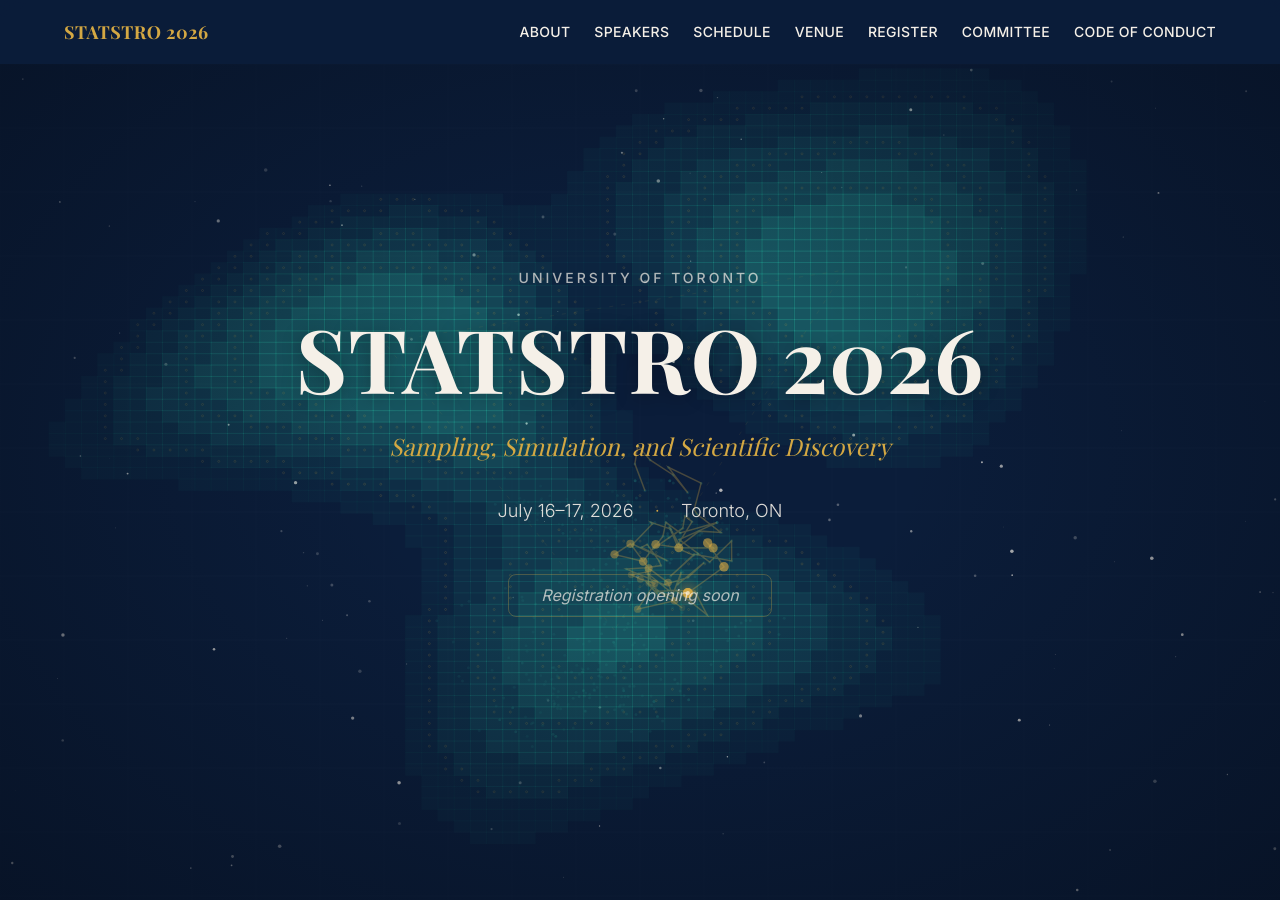
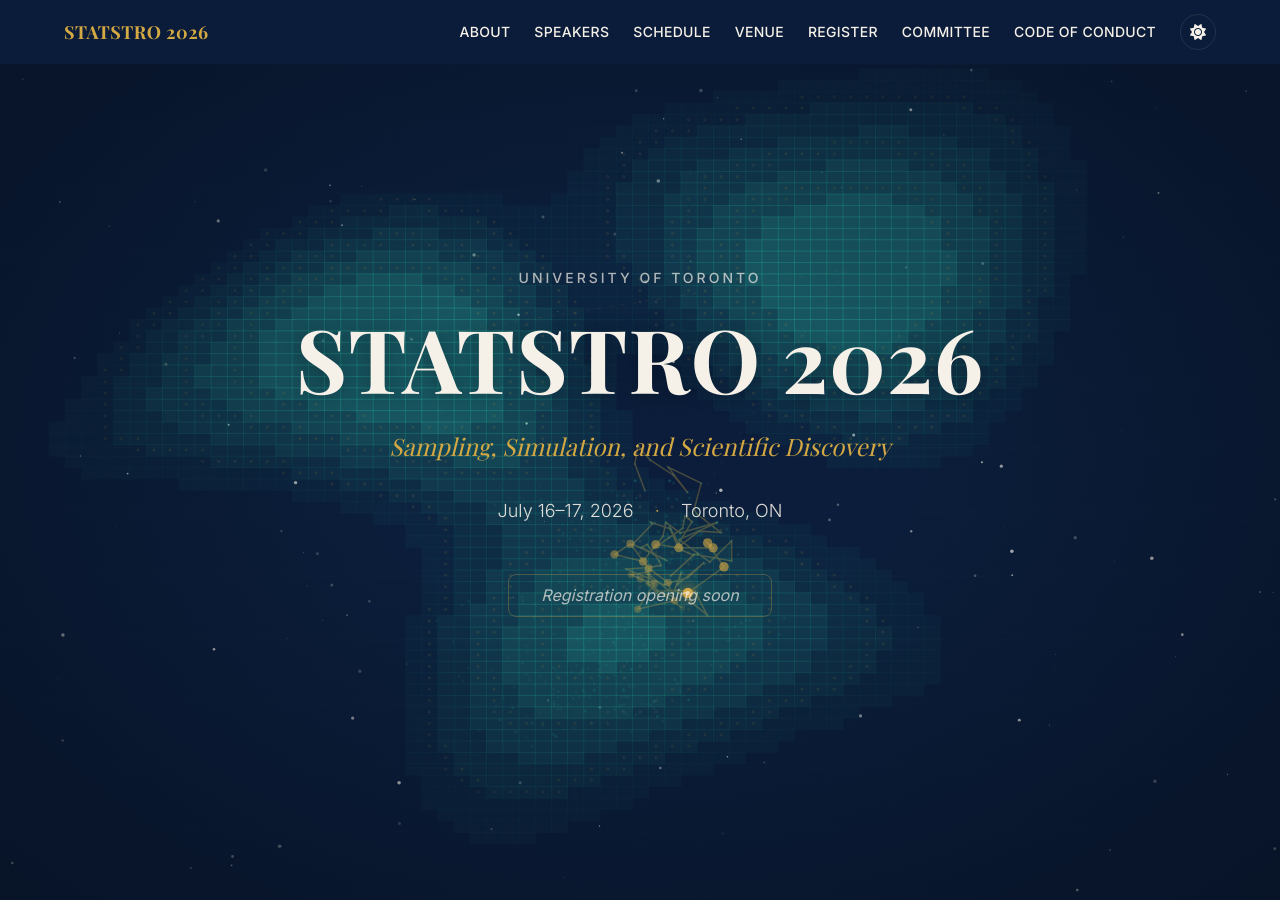
Before and after one commit to joshspeagle/STATSTRO, a Jekyll site: the page built from index.html, in a window 1280 px wide and 900 px high. Built offline with Jekyll 4.4.1, drawn with Linux system fonts in a browser that asks for light colours; some web fonts are replaced.

Commit message:
feat: themed nav with dark/light toggle button
Co-Authored-By: Claude Sonnet 4.6 <noreply@anthropic.com>

```diff
--- a/_includes/nav.html
+++ b/_includes/nav.html
@@ -14,6 +14,12 @@
       <li><a href="#registration">Register</a></li>
       <li><a href="#organizers">Committee</a></li>
       <li><a href="{{ '/code-of-conduct' | relative_url }}">Code of Conduct</a></li>
+      <li>
+        <button class="theme-toggle" id="theme-toggle" aria-label="Toggle dark/light mode">
+          <i class="fa-solid fa-sun" aria-hidden="true"></i>
+          <i class="fa-solid fa-moon" aria-hidden="true"></i>
+        </button>
+      </li>
     </ul>
   </div>
 </nav>
--- a/_sass/_nav.scss
+++ b/_sass/_nav.scss
@@ -6,12 +6,12 @@
   left: 0;
   right: 0;
   z-index: 1000;
-  background: rgba($navy, 0.95);
+  background: var(--color-nav-bg);
   backdrop-filter: blur(10px);
-  transition: background $transition-base, box-shadow $transition-base;
+  transition: background 0.3s ease, box-shadow 0.3s ease;
 
   &.scrolled {
-    box-shadow: $shadow-md;
+    box-shadow: var(--color-shadow-md);
   }
 }
 
@@ -42,9 +42,10 @@
   display: flex;
   list-style: none;
   gap: $spacing-lg;
+  align-items: center;
 
   a {
-    color: $cream;
+    color: var(--color-text);
     text-decoration: none;
     font-size: $font-size-sm;
     font-weight: 500;
@@ -75,6 +76,37 @@
   }
 }
 
+// Theme toggle button
+.theme-toggle {
+  background: none;
+  border: 1px solid var(--color-border);
+  border-radius: 50%;
+  width: 36px;
+  height: 36px;
+  display: flex;
+  align-items: center;
+  justify-content: center;
+  cursor: pointer;
+  color: var(--color-text);
+  font-size: $font-size-base;
+  transition: all $transition-base;
+  flex-shrink: 0;
+
+  &:hover {
+    color: $gold;
+    border-color: $gold;
+  }
+
+  .fa-sun { display: none; }
+  .fa-moon { display: none; }
+}
+
+// Show correct icon per theme
+:root .theme-toggle .fa-sun { display: inline; }
+:root .theme-toggle .fa-moon { display: none; }
+[data-theme="light"] .theme-toggle .fa-sun { display: none; }
+[data-theme="light"] .theme-toggle .fa-moon { display: inline; }
+
 // Mobile nav toggle
 .nav-toggle {
   display: none;
@@ -90,7 +122,7 @@
     display: block;
     width: 24px;
     height: 2px;
-    background: $cream;
+    background: var(--color-text);
     transition: all $transition-base;
   }
 
@@ -118,7 +150,8 @@
     top: 64px;
     left: 0;
     right: 0;
-    background: rgba($navy, 0.98);
+    background: var(--color-nav-mobile-bg);
+    backdrop-filter: blur(10px);
     flex-direction: column;
     padding: $spacing-lg $container-padding;
     gap: $spacing-sm;
@@ -132,4 +165,8 @@
       font-size: $font-size-base;
     }
   }
+
+  .theme-toggle {
+    align-self: flex-start;
+  }
 }
```
